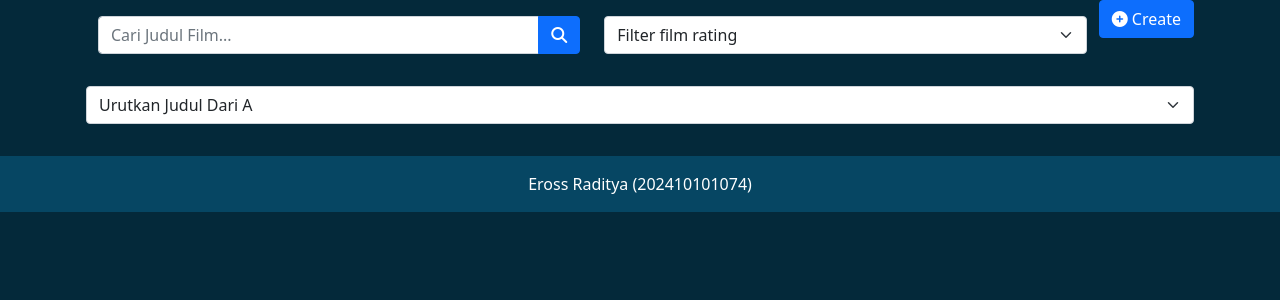
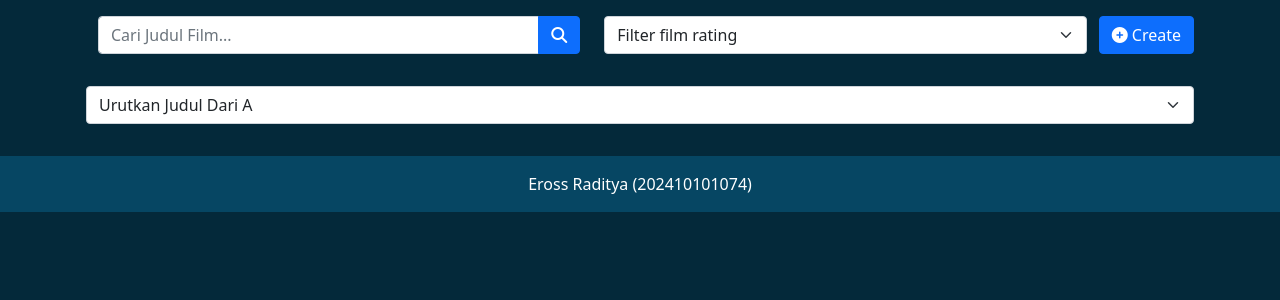
Before and after one commit to erossrdty/pertemuan-6, a PHP site: page / in a window 1280 px wide. Shown: the part 120-420 px from the top of the page. Run offline with PHP 8.4, Linux system fonts and the light colour scheme; data that the repository does not hold is empty; some libraries are stand-ins or nearby versions.

Commit message:
Update index.php

```diff
--- a/index.php
+++ b/index.php
@@ -31,7 +31,7 @@
       </header>
 
     <div class="container">
-    <button type="button" class="btn btn-primary float-end"><i class="fas fa-plus-circle"></i> Create</button>
+    <button type="button" class="btn btn-primary float-end mt-3"><i class="fas fa-plus-circle"></i> Create</button>
     <div class="row">
       <div class="col-sm input-group mb-3 mt-3">
         <input type="text" class="form-control" id="search" placeholder="Cari Judul Film..." aria-label="Recipient's username" aria-describedby="button-addon2" />
```
